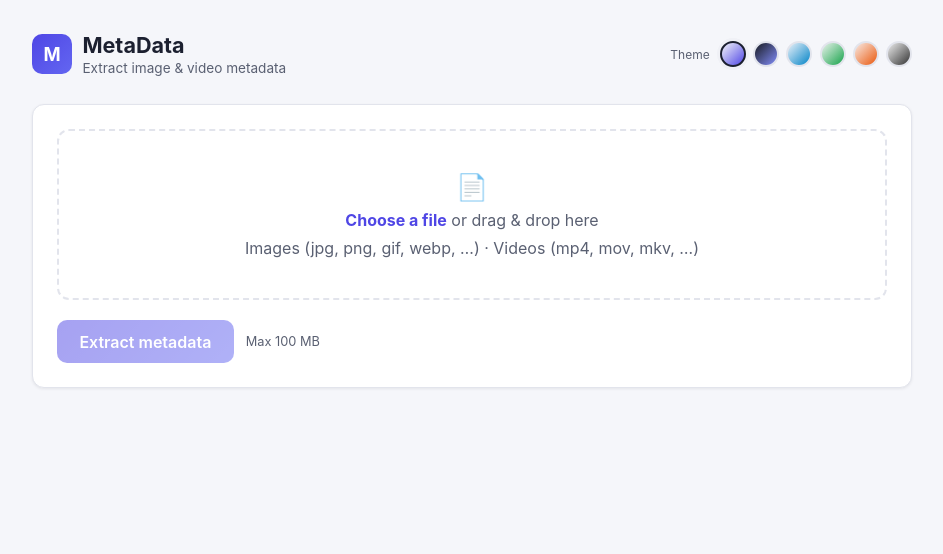
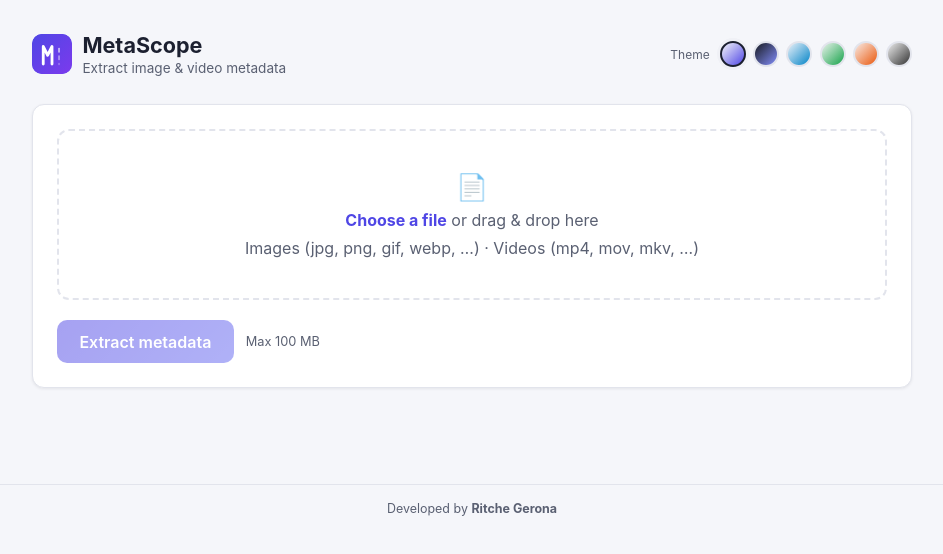
Before and after one commit to ritchegerona/MetaData, a plain HTML site: page static/index.html in a window 1280 px wide. Shown: the whole page, without its empty margins (168-1111 px from the left). Drawn offline with nearby package versions, Linux system fonts and the light colour scheme.

Commit message:
chore: rebrand as MetaScope with full documentation and logo

```diff
--- a/static/index.html
+++ b/static/index.html
@@ -3,7 +3,8 @@
 <head>
   <meta charset="utf-8">
   <meta name="viewport" content="width=device-width, initial-scale=1">
-  <title>MetaData</title>
+  <title>MetaScope</title>
+  <link rel="icon" type="image/svg+xml" href="/static/logo.svg">
   <script src="https://cdnjs.cloudflare.com/ajax/libs/jspdf/2.5.1/jspdf.umd.min.js"></script>
   <style>
     :root {
@@ -96,9 +97,15 @@
       width: 40px; height: 40px; border-radius: 10px; flex: none;
       background: linear-gradient(135deg, var(--accent), var(--accent-2));
       display: grid; place-items: center; color: #fff; font-weight: 700; font-size: 1.15rem;
+      overflow: hidden;
     }
+    .logo svg { width: 100%; height: 100%; }
     .title { font-size: 1.35rem; font-weight: 700; margin: 0; }
     .subtitle { margin: .15rem 0 0; color: var(--text-2); font-size: .85rem; }
+    footer {
+      text-align: center; color: var(--text-2); font-size: .78rem;
+      margin-top: 2rem; padding-top: 1rem; border-top: 1px solid var(--border);
+    }
 
     .theme-bar { display: flex; align-items: center; gap: .45rem; }
     .theme-bar span { font-size: .75rem; color: var(--text-2); margin-right: .2rem; }
@@ -254,9 +261,9 @@
   <div class="wrap">
     <header>
       <div class="brand">
-        <div class="logo">M</div>
+        <div class="logo"><svg viewBox="0 0 64 64"><defs><linearGradient id="lg" x1="0%" y1="0%" x2="100%" y2="100%"><stop offset="0%" stop-color="#4f46e5"/><stop offset="100%" stop-color="#7c3aed"/></linearGradient></defs><rect width="64" height="64" rx="14" fill="url(#lg)"/><path d="M18 48V20l7 14 7-14v28" stroke="#fff" stroke-width="4.5" stroke-linecap="round" stroke-linejoin="round" fill="none"/><rect x="42" y="22" width="2.5" height="8" rx="1.25" fill="#fff" opacity=".7"/><rect x="42" y="34" width="2.5" height="8" rx="1.25" fill="#fff" opacity=".5"/><rect x="42" y="46" width="2.5" height="4" rx="1.25" fill="#fff" opacity=".3"/></svg></div>
         <div>
-          <h1 class="title">MetaData</h1>
+          <h1 class="title">MetaScope</h1>
           <p class="subtitle">Extract image &amp; video metadata</p>
         </div>
       </div>
@@ -311,6 +318,7 @@
       </div>
     </div>
   </div>
+  <footer>Developed by <strong>Ritche Gerona</strong></footer>
 
   <script>
     const $ = (id) => document.getElementById(id);
```
Also changed, not shown: metadata.csv (deleted, +0 -2 lines), static/logo.svg (added), 3 other files.
